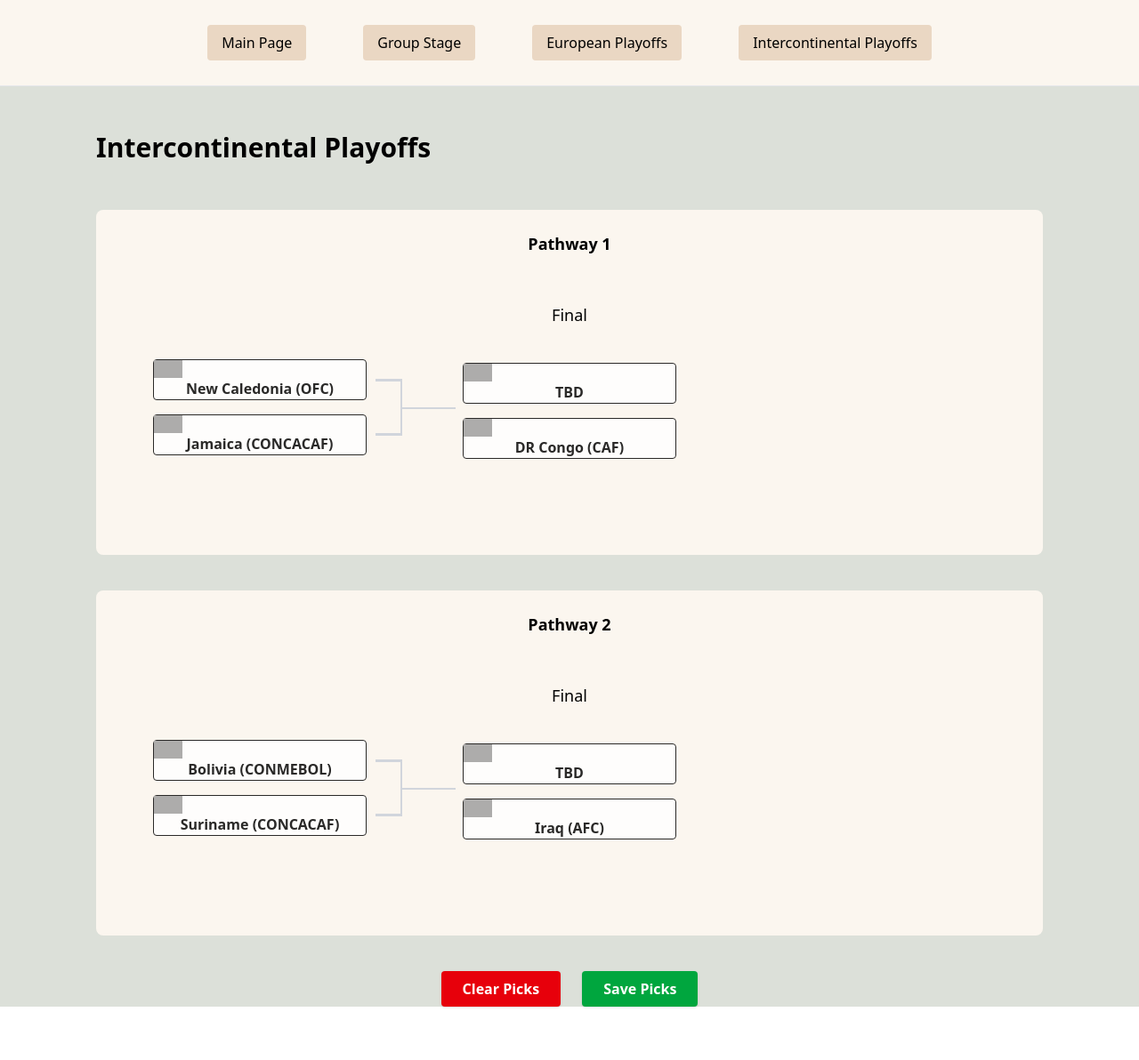
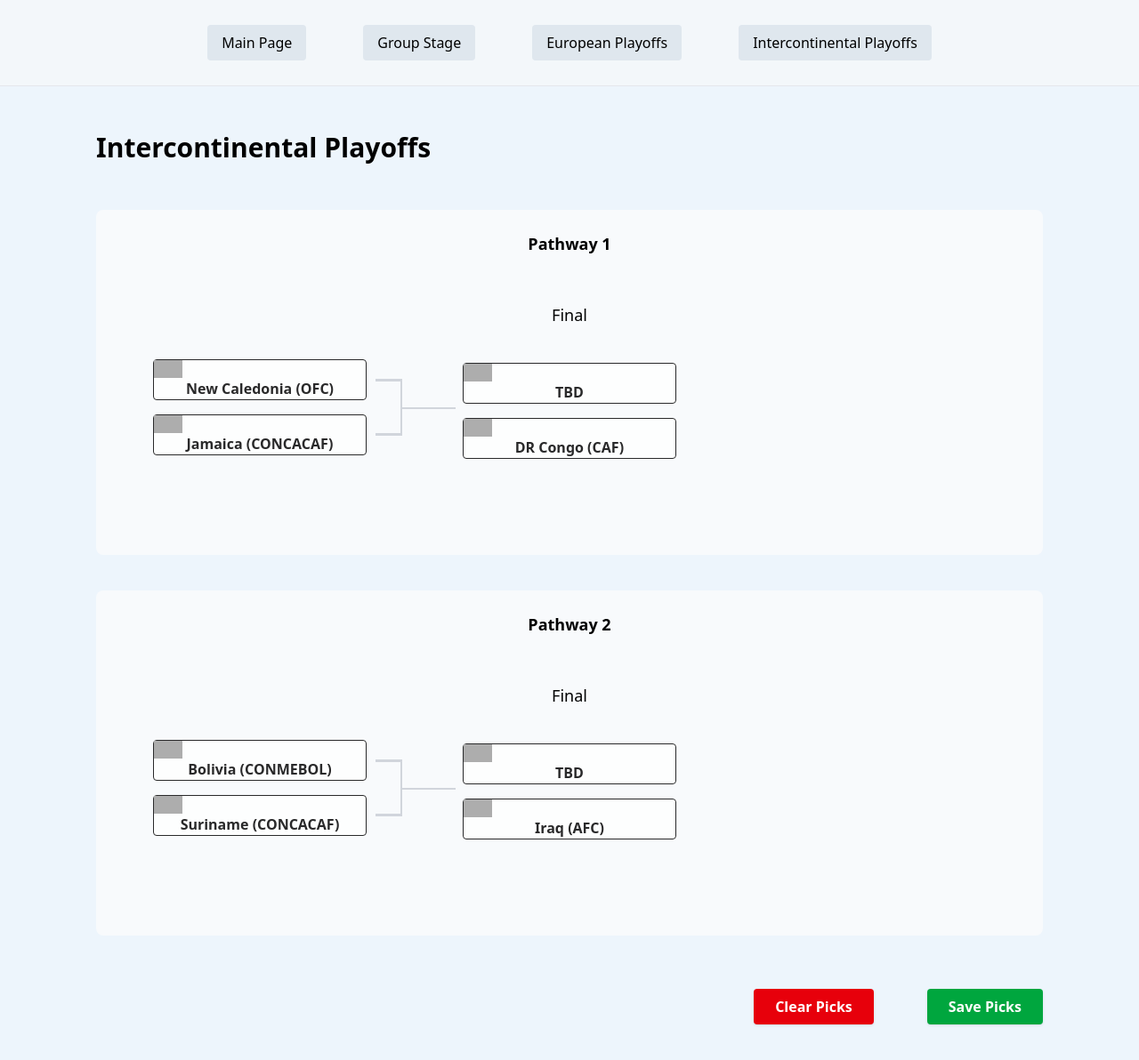
Before and after one commit to KaloyanYonov/WorldCup2026Predictor, a React (Vite) app in the folder wc/: page /intercontinentalPlayoffs in a window 1280 px wide. Shown: the top 1192 px of the page at 89% size. Before the commit the page ends 1132 px from the top, so only its background shows below. Built offline with nearby package versions, Linux system fonts and the light colour scheme; grey boxes are pictures that could not be loaded.

Commit message:
Even more style changes

```diff
--- a/wc/src/App.tsx
+++ b/wc/src/App.tsx
@@ -9,7 +9,7 @@ import IntercontinentalPlayoffs from "./pages/IntercontinentalPlayoffs"
 function App() {
 
   return(
-    <div className="w-full min-h-screen flex items-center justify-center bg-[#dce0d9]">
+    <div className="w-full min-h-screen flex items-center justify-center bg-[#edf5fc]">
       <BrowserRouter>
         <Routes>
           <Route path="/" element={<MainPage/>}></Route>
--- a/wc/src/components/Bracket.tsx
+++ b/wc/src/components/Bracket.tsx
@@ -20,7 +20,7 @@ export default function Bracket({ name, match1, match2, finalWinner, onFinalWinn
   }
 
   return (
-    <div className="flex flex-col rounded-lg p-5 bg-[#fbf6ef] items-center my-5">
+    <div className="flex flex-col rounded-lg p-5 bg-[#f8fafc] items-center my-5">
       <h2 className="font-bold text-lg mb-4">Path {name}</h2>
 
       <div className="grid grid-cols-[1fr_auto_1fr] items-center w-full max-w-5xl">
--- a/wc/src/components/Header.tsx
+++ b/wc/src/components/Header.tsx
@@ -5,7 +5,7 @@ export default function Header() {
     <header
       className="
         fixed top-0 left-0 w-full
-        bg-[#fbf6ef] backdrop-blur-md
+        bg-[#f3f7fa] backdrop-blur-md
         border-b border-gray-200
         z-50
       "
--- a/wc/src/components/ICBracket.tsx
+++ b/wc/src/components/ICBracket.tsx
@@ -30,7 +30,7 @@ export default function IntercontinentalBracket({
   }
 
   return (
-    <div className="flex flex-col rounded-lg p-6 bg-[#fbf6ef] items-center my-10">
+    <div className="flex flex-col rounded-lg p-6 bg-[#f8fafc] items-center my-10">
       <h2 className="font-bold text-lg mb-7">Pathway {name}</h2>
 
       <div className="grid grid-cols-[1fr_auto_1fr] items-center w-full">
--- a/wc/src/components/RedirectButton.tsx
+++ b/wc/src/components/RedirectButton.tsx
@@ -9,7 +9,7 @@ export default function RedirectButton({ to, text }: RedirectButtonProps) {
   return (
     <Link
       to={to}
-      className="bg-[#ead7c3] hover:bg-yellow-500 px-4 py-2 rounded inline-block text-black flex text-center m-6 active:scale-95 transition-transform"
+      className="bg-[#dfe7ee] hover:bg-yellow-500 px-4 py-2 rounded inline-block text-black flex text-center m-6 active:scale-95 transition"
     >
       {text}
     </Link>
--- a/wc/src/pages/EuropeanPlayoffs.tsx
+++ b/wc/src/pages/EuropeanPlayoffs.tsx
@@ -119,13 +119,14 @@ export default function EuropeanPlayoffs() {
           finalWinner={winnerD}
           onFinalWinner={setWinnerD}
         />
-        <div className="flex justify-center mt-10 gap-15">
+
+        <div className="flex justify-end mt-10 gap-15">
           <ClearButton onClear={handleClear} />
           <SetButton onSet={handleSet} />
         </div>
 
         {areTeamsSelected && (
-          <div className="fixed inset-0 bg-[#dce0d9] bg-opacity-40 animate-[fadeIn_0.4s_ease-out_forwards] flex items-center justify-center z-40">
+          <div className="fixed inset-0 bg-[#edf5fc] bg-opacity-40 animate-[fadeIn_0.4s_ease-out_forwards] flex items-center justify-center z-40">
             <div className="bg-white rounded-lg p-6 w-[350px] shadow-xl animate-[fadeIn_0.2s_ease-out_forwards]">
 
               <h2 className="text-xl font-bold mb-4 text-center">
--- a/wc/src/pages/IntercontinentalPlayoffs.tsx
+++ b/wc/src/pages/IntercontinentalPlayoffs.tsx
@@ -84,7 +84,7 @@ export default function IntercontinentalPlayoffs() {
           />
 
         </div>
-        <div className="flex gap-6 justify-center mt-10">
+        <div className="flex gap-15 justify-end  pl-50 pt-5 mb-17">
           <ClearButton onClear={handleClear} />
 
           <SetButton onSet={handleSet} />
--- a/wc/src/pages/MainPage.tsx
+++ b/wc/src/pages/MainPage.tsx
@@ -6,7 +6,7 @@ export default function MainPage() {
     <>
       <Header />
 
-      <div className="relative w-full min-h-screen flex items-center justify-center bg-[#dce0d9] overflow-hidden">
+      <div className="relative w-full min-h-screen flex items-center justify-center overflow-hidden">
 
         <img
           src="" // can't find a suitable image yet
```
